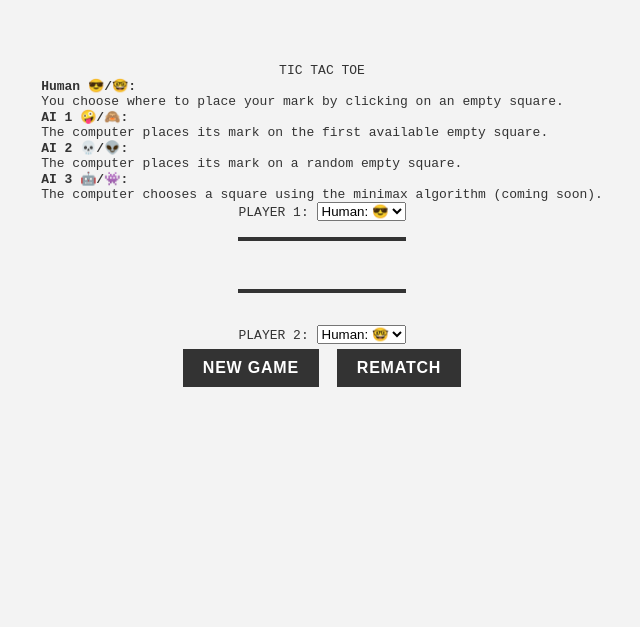
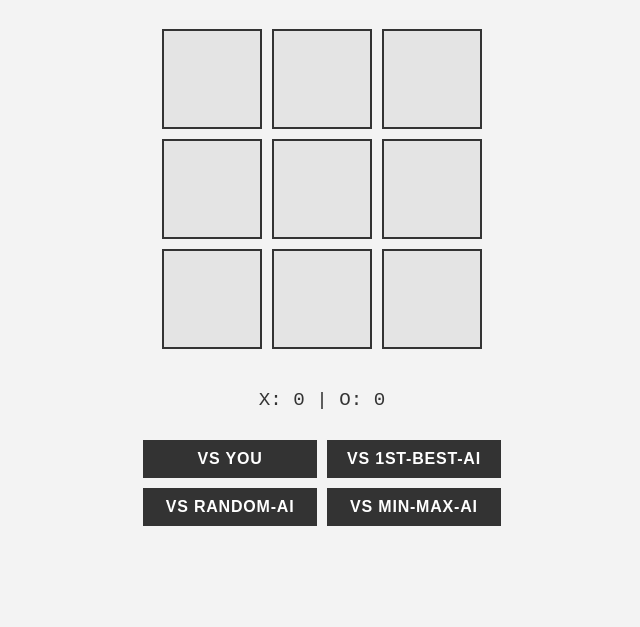
Before and after one commit to holoflash/tictactoe, a plain HTML site: page index.html in a window 1280 px wide. Shown: the part 173-800 px from the top of the page, without its empty margins (318-958 px from the left). Drawn offline with Linux system fonts and the light colour scheme; files that its build step writes are made by us from their sources.

Commit message:
Update index.html

```diff
--- a/index.html
+++ b/index.html
@@ -1,82 +1,38 @@
 <!DOCTYPE html>
 <html lang="en">
+
 <head>
     <meta charset="UTF-8" />
     <meta http-equiv="X-UA-Compatible" content="IE=edge" />
-        <meta
-            name="viewport"
-            content="width=device-width, initial-scale=1.0 user-scalable=no"
-        />
-        <title>TIC TAC TOE</title>
-        <link rel="stylesheet" href="styles/styles.css" />
+    <meta name="viewport" content="width=device-width, initial-scale=1.0" />
+    <title>Neo-Brutal Tic-Tac-Toe</title>
+    <link rel="stylesheet" href="styles.css" />
 </head>
 
 <body>
-        <div class="result">TIC TAC TOE</div>
-
-        <div class="info">
-            <p class="infoBits">
-                <b>Human 😎/🤓:</b> <br />You choose where to place your mark by
-                clicking on an empty square.
-            </p>
-            <p class="infoBits">
-                <b>AI 1 🤪/🙈:</b><br />The computer places its mark on the
-                first available empty square.
-            </p>
-            <p class="infoBits">
-                <b>AI 2 💀/👽:</b><br />The computer places its mark on a random
-                empty square.
-            </p>
-            <p class="infoBits">
-                <b>AI 3 🤖/👾:</b><br />The computer chooses a square using the
-                minimax algorithm (coming soon).
-            </p>
+    <h1>Tic-Tac-Toe</h1>
+    <div id="container">
+        <div id="board">
+            <div class="cell" data-index="0"></div>
+            <div class="cell" data-index="1"></div>
+            <div class="cell" data-index="2"></div>
+            <div class="cell" data-index="3"></div>
+            <div class="cell" data-index="4"></div>
+            <div class="cell" data-index="5"></div>
+            <div class="cell" data-index="6"></div>
+            <div class="cell" data-index="7"></div>
+            <div class="cell" data-index="8"></div>
         </div>
-
-        <div class="gameboard">
-            <span id="00"></span>
-            <span id="01"></span>
-            <span id="02"></span>
-            <span id="10"></span>
-            <span id="11"></span>
-            <span id="12"></span>
-            <span id="20"></span>
-            <span id="21"></span>
-            <span id="22"></span>
-        </div>
-
-        <div class="choices">
-            <div class="dropdown">
-                <label class="p1" for="choosePlayer1">PLAYER 1:</label>
-                <select name="players" id="choosePlayer1">
-                    <option id="box" value="human">Human: 😎</option>
-                    <option id="box" value="ai1">AI 1: 🙈</option>
-                    <option id="box" value="ai2">AI 2:💀</option>
-                    <option id="box" value="ai3">AI 3: 🤖</option>
-                </select>
-            </div>
-
-            <div class="score">
-                <h1 class="player1"></h1>
-                <h1 class="player2"></h1>
-            </div>
-
-            <div class="dropdown">
-                <label class="p2" for="choosePlayer2">PLAYER 2:</label>
-                <select name="players" id="choosePlayer2">
-                    <option id="box" value="human">Human: 🤓</option>
-                    <option id="box" value="ai1">AI 1: 🤪</option>
-                    <option id="box" value="ai2">AI 2:👽</option>
-                    <option id="box" value="ai3">AI 3: 👾</option>
-                </select>
+        <div id="message"></div>
+        <div id="score">X: 0 | O: 0</div>
+        <div class="options">
+            <button onclick="startGame('player')">vs you</button>
+            <button onclick="startGame('ai-easy')">vs 1st-Best-AI</button>
+            <button onclick="startGame('ai-random')">vs Random-AI</button>
+            <button onclick="startGame('ai-minimax')">vs Min-Max-AI</button>
         </div>
     </div>
+    <script src="script.js"></script>
+</body>
 
-        <div class="buttons">
-            <button class="newGame">New Game</button>
-            <button class="rematch">Rematch</button>
-        </div>
-
-        <script src="scripts/script.js"></script>
-    </body>
 </html>
```
Lines whose indentation alone changed are shown as unchanged.
